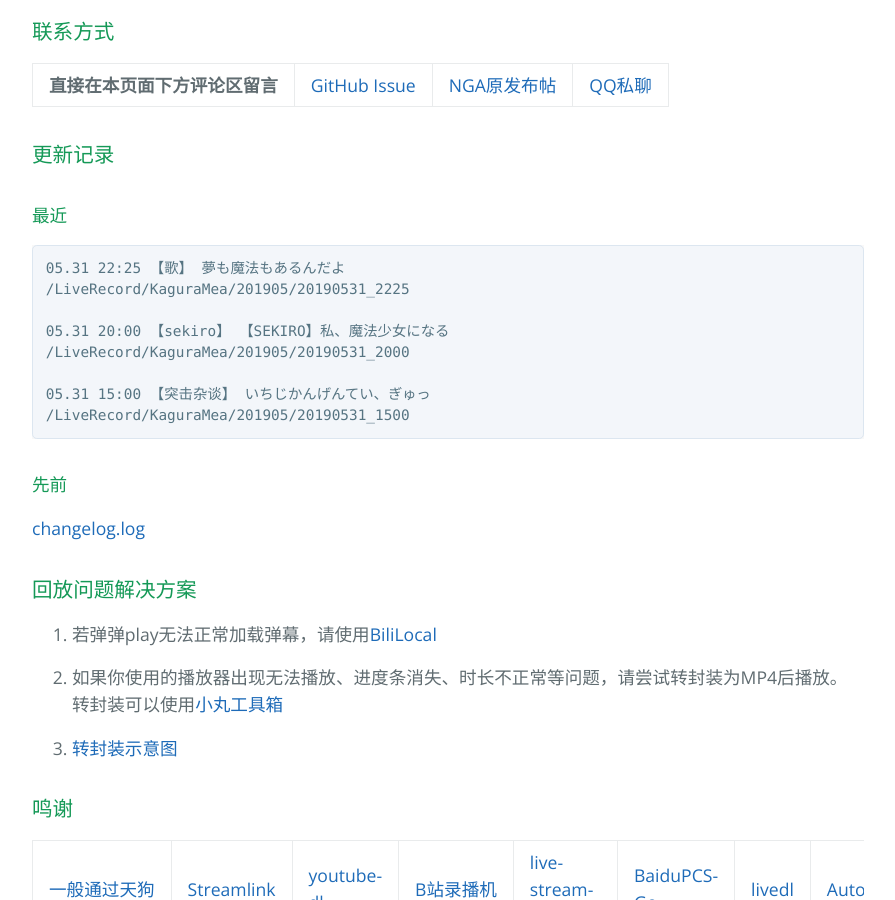
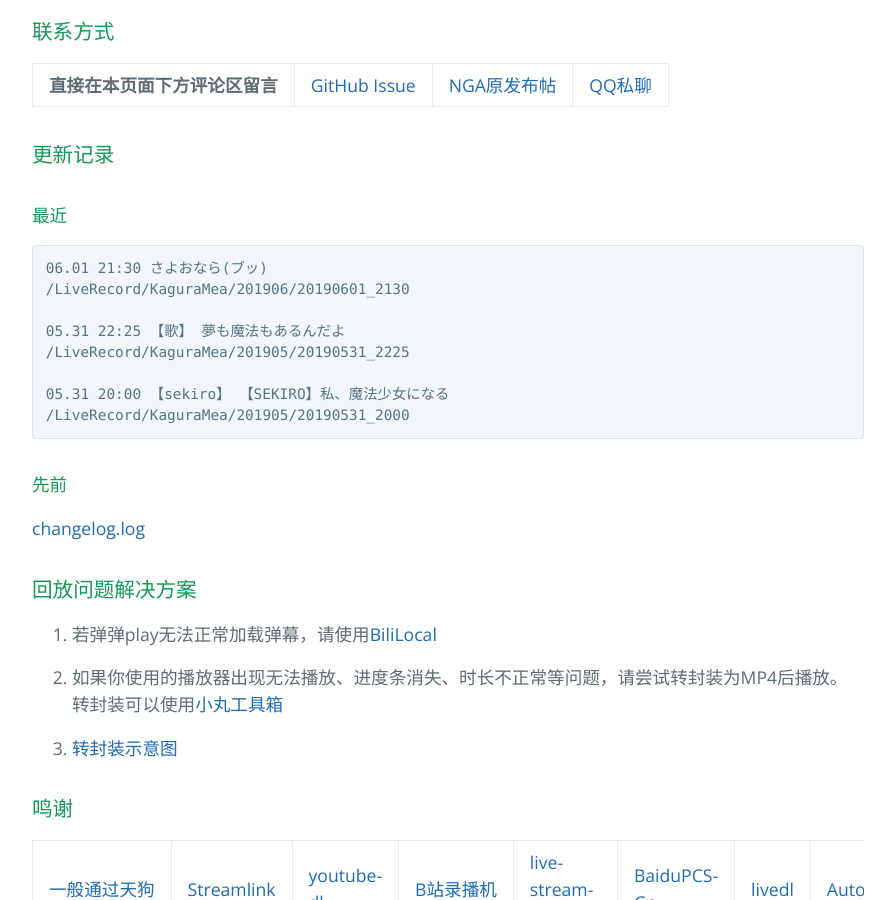
Before and after one commit to kaguramea-record/kaguramea-record.github.io, a Jekyll site: the page built from index.md, in a window 1280 px wide and 900 px high, scrolled down 1299 px. Shown: the whole window, without its empty margins (192-1087 px from the left). Built offline with Jekyll 4.4.1, drawn with Linux system fonts in a browser that asks for light colours; comment, search, counter and statistics services are not loaded.

Commit message:
Update 190601

````diff
--- a/index.md
+++ b/index.md
@@ -42,14 +42,14 @@ layout: default
 #### 最近
 
 ```
+06.01 21:30 さよおなら(ブッ)
+/LiveRecord/KaguraMea/201906/20190601_2130
+
 05.31 22:25 【歌】 夢も魔法もあるんだよ
 /LiveRecord/KaguraMea/201905/20190531_2225
 
 05.31 20:00 【sekiro】 【SEKIRO】私、魔法少女になる
 /LiveRecord/KaguraMea/201905/20190531_2000
-
-05.31 15:00 【突击杂谈】 いちじかんげんてい、ぎゅっ
-/LiveRecord/KaguraMea/201905/20190531_1500
 ```
 
 #### 先前
````
Also changed, not shown: 1 other file.
